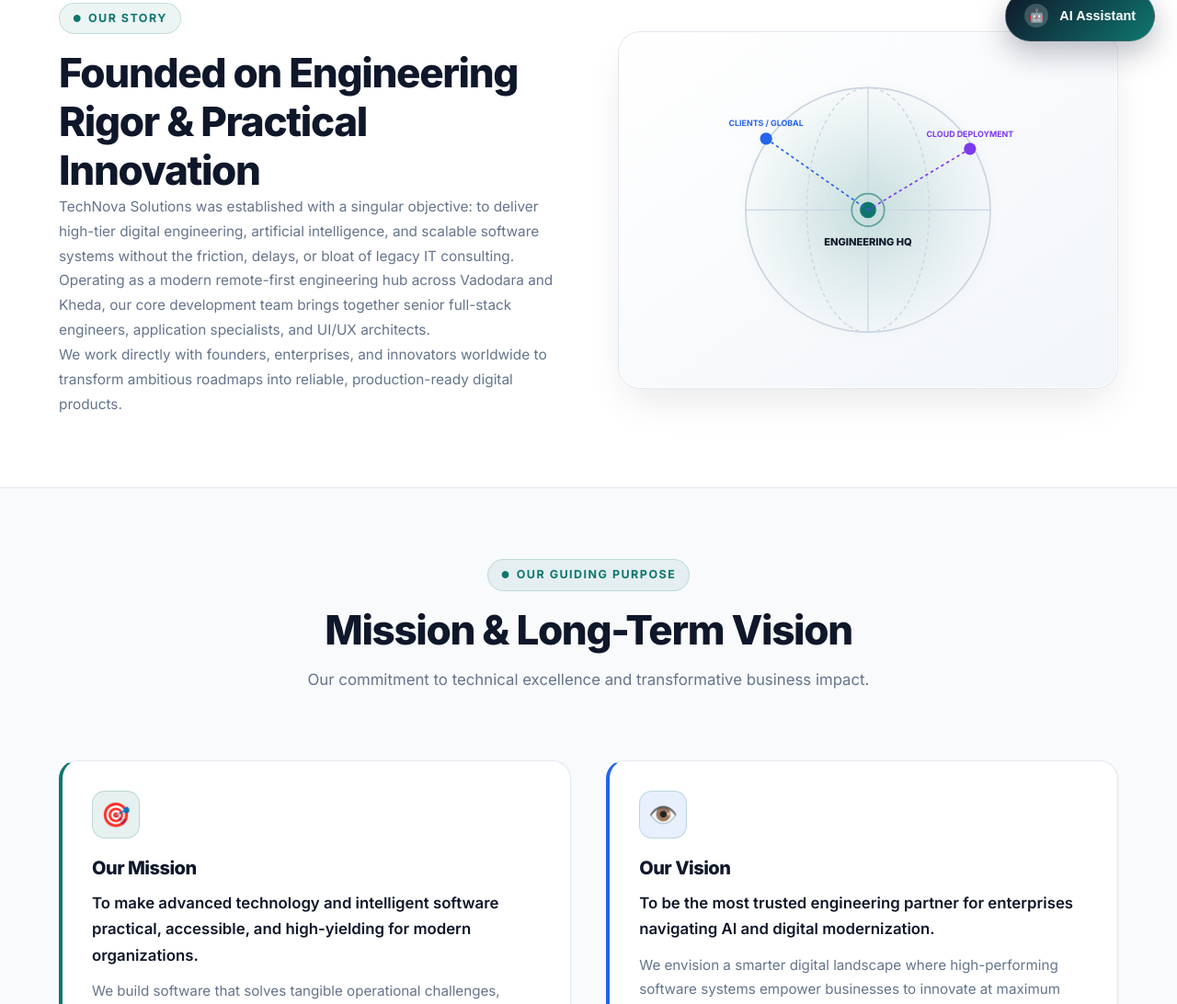
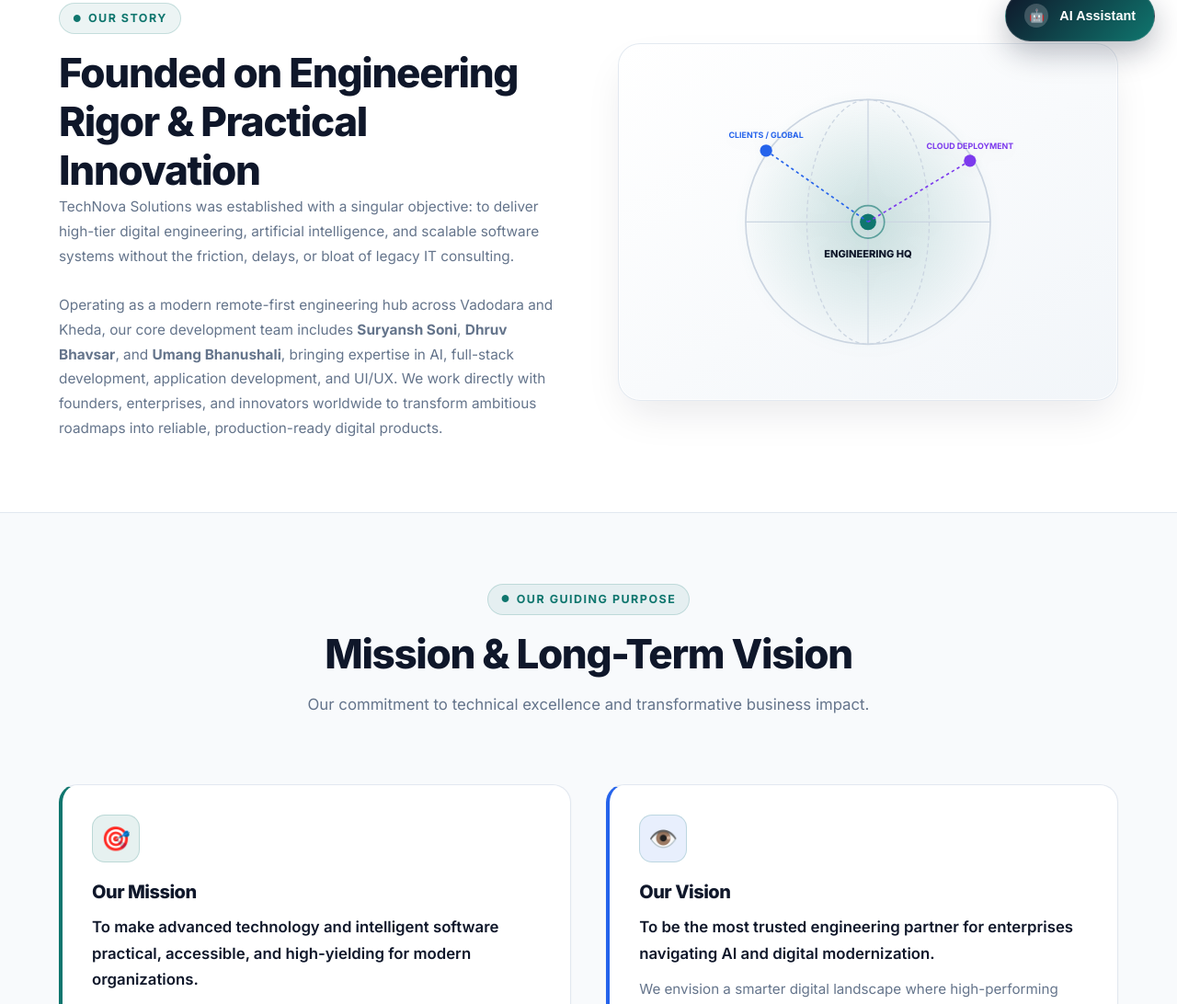
Before and after one commit to Suryansh-Soni13/TechNova-Solutions, a website: page about.html in a window 1280 px wide. Shown: the part 731-1823 px from the top of the page at 92% size. Drawn offline with Linux system fonts and the light colour scheme.

Commit message:
Update about.html

```diff
--- a/about.html
+++ b/about.html
@@ -377,17 +377,16 @@
   deliver high-tier digital engineering, artificial intelligence, and
   scalable software systems without the friction, delays, or bloat of
   legacy IT consulting.
-          </p>
+</p><br>
 <p>
   Operating as a modern remote-first engineering hub across Vadodara
-            and Kheda, our core development team brings together senior
-            full-stack engineers, application specialists, and UI/UX architects.
+  and Kheda, our core development team includes <strong>Suryansh Soni</strong>,
+  <strong>Dhruv Bhavsar</strong>, and <strong>Umang Bhanushali</strong>, bringing
+  expertise in AI, full-stack development, application development, and UI/UX.
+  We work directly with founders, enterprises, and innovators worldwide to
+  transform ambitious roadmaps into reliable, production-ready digital products.
 </p>
-          <p>
-            We work directly with founders, enterprises, and innovators
-            worldwide to transform ambitious roadmaps into reliable,
-            production-ready digital products.
-          </p>
+
         </div>
         <div class="fade-up">
           <div class="tns-visual-wrapper">
```
Lines whose indentation alone changed are shown as unchanged.
